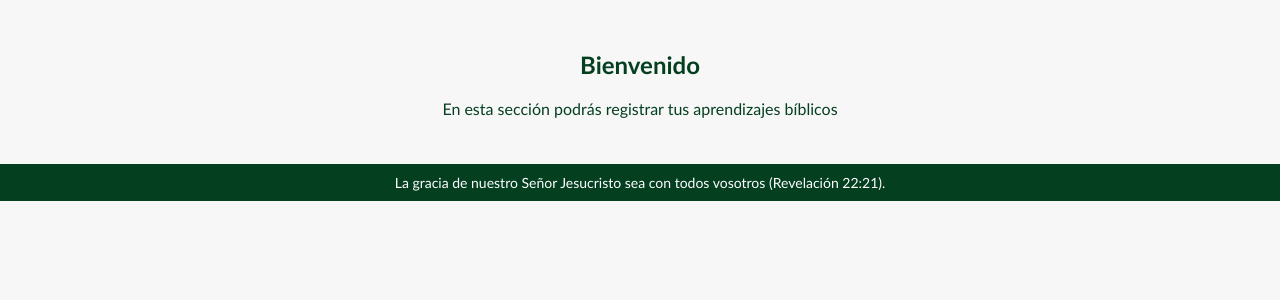
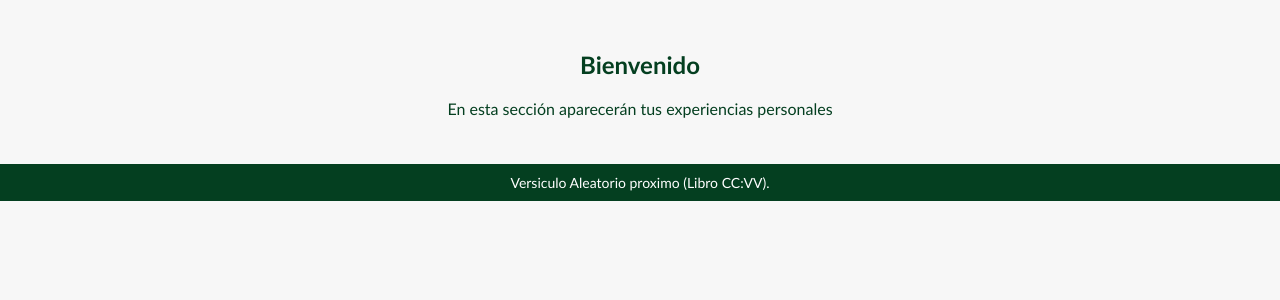
Before and after one commit to luisgalvanp1996-source/404SEVERWEBPAGE, a Flask app: page /personal/ in a window 1280 px wide. Shown: the part 132-432 px from the top of the page. Run offline with Flask 3, Linux system fonts and the light colour scheme.

Commit message:
Update personal module index.html to reflect user experiences and modify footer verse

```diff
--- a/templates/personal/index.html
+++ b/templates/personal/index.html
@@ -22,7 +22,7 @@
 
 <main>
   <h2>Bienvenido </h2>
-  <p>En esta sección podrás registrar tus aprendizajes bíblicos</p>
+  <p>En esta sección aparecerán tus experiencias personales</p>
 
 
 
@@ -33,7 +33,7 @@
 </main>
 
 <footer>
-  La gracia de nuestro Señor Jesucristo sea con todos vosotros (Revelación 22:21).
+  Versiculo Aleatorio proximo (Libro CC:VV).
 </footer>
 
 
```
